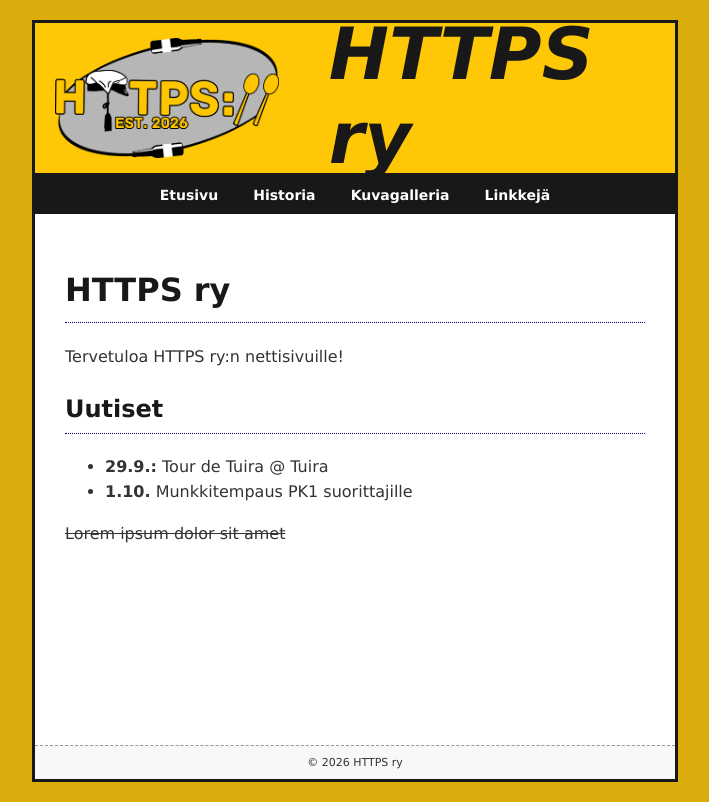
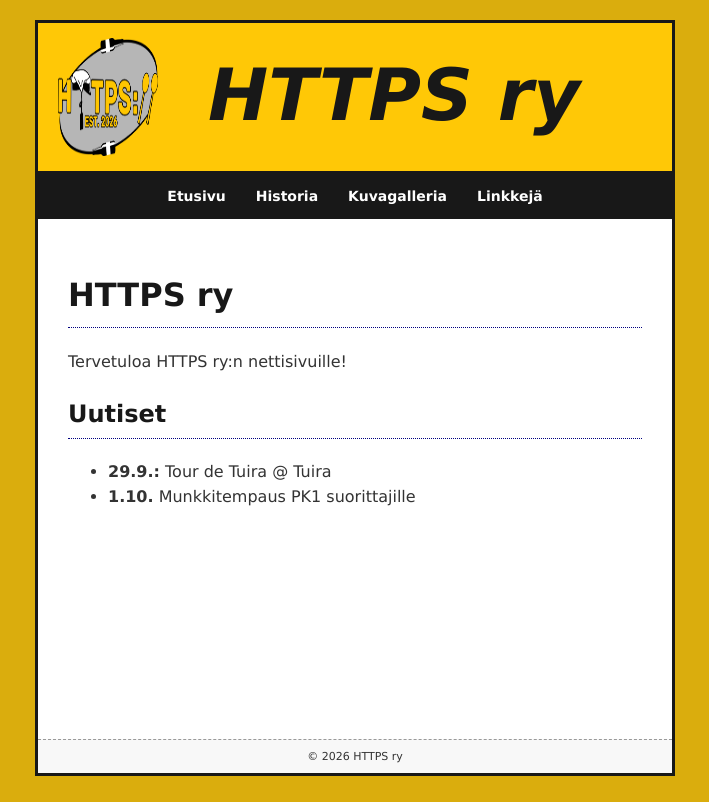
Before and after one commit to jtormane/https, a plain HTML site: page index.html in a window 1280 px wide. Shown: the whole page, without its empty margins (285-994 px from the left). Drawn offline with Linux system fonts and the light colour scheme.

Commit message:
mobilefriendly

```diff
--- a/index.html
+++ b/index.html
@@ -2,8 +2,14 @@
 <html lang="fi">
 <head>
     <meta charset="UTF-8">
+    <meta name="viewport" content="width=device-width, initial-scale=1.0">
     <title>Teekkarikulttuuriseura HTTPS ry</title>
     <style>
+
+        * {
+            box-sizing: border-box; /* Auttaa leveyksien laskemisessa reunoineen ja paddingeineen */
+        }
+
         /* SIVUN YLEISET ASETUKSET */
         body {
             background-color: #daad0d; /* Vaaleanharmaa tausta, klassikko! */
@@ -34,13 +40,16 @@
             background-color: #181818;
             padding: 10px;
             text-align: center;
+            display: flex;
+            flex-wrap: wrap;
+            justify-content: center;
         }
 
         #navbar a {
             color: #ffffff;
             text-decoration: none;
             font-weight: bold;
-            margin: 0 15px;
+            margin: 5px 15px;
             font-size: 14px;
         }
 
@@ -58,7 +67,8 @@
             /* Keskittää "Tähän banneri" -tekstin, voit poistaa nämä kun lisäät kuvan */
             display: flex;
             align-items: center;
-            justify-content: left;
+            justify-content: center;
+            flex-wrap: wrap;
             font-size: 20px;
             color: #666666;
             font-weight: bold;
@@ -68,8 +78,9 @@
         /* Voit laittaa bannerikuvan tällä säännöllä täyttämään koko tilan */
         #banner img {
             height: 80%;
-            margin-left: 20px;
-            margin-right: 50px;
+            max-height: 100px;
+            max-width: 100px;
+            margin: 0 15px 10px 15px;
             /*object-fit: cover;*/
         }
 
@@ -105,6 +116,29 @@
             background-color: #f8f8f8;
             margin-top: auto;
         }
+
+    @media (min-width: 768px) {
+    #container {
+        width: 50%;
+    }
+    #banner {
+        justify-content: flex-start;
+        padding: 0;
+    }
+    #banner img {
+        height: 80%;
+        max-height: none;
+        margin-left: 20px;
+        margin-right: 50px;
+        margin-bottom: 0;
+    }
+    otsikko {
+        font-size: 72px;
+    }
+    #content {
+        padding: 30px;
+    }
+}
     </style>
 </head>
 <body>
@@ -136,8 +170,6 @@
             <li><strong>29.9.:</strong> Tour de Tuira @ Tuira</li>
             <li><strong>1.10.</strong> Munkkitempaus PK1 suorittajille</li>
         </ul>
-
-        <p><S>Lorem ipsum dolor sit amet</S></p>
     </div>
 
     <!-- Alatunniste -->
```
